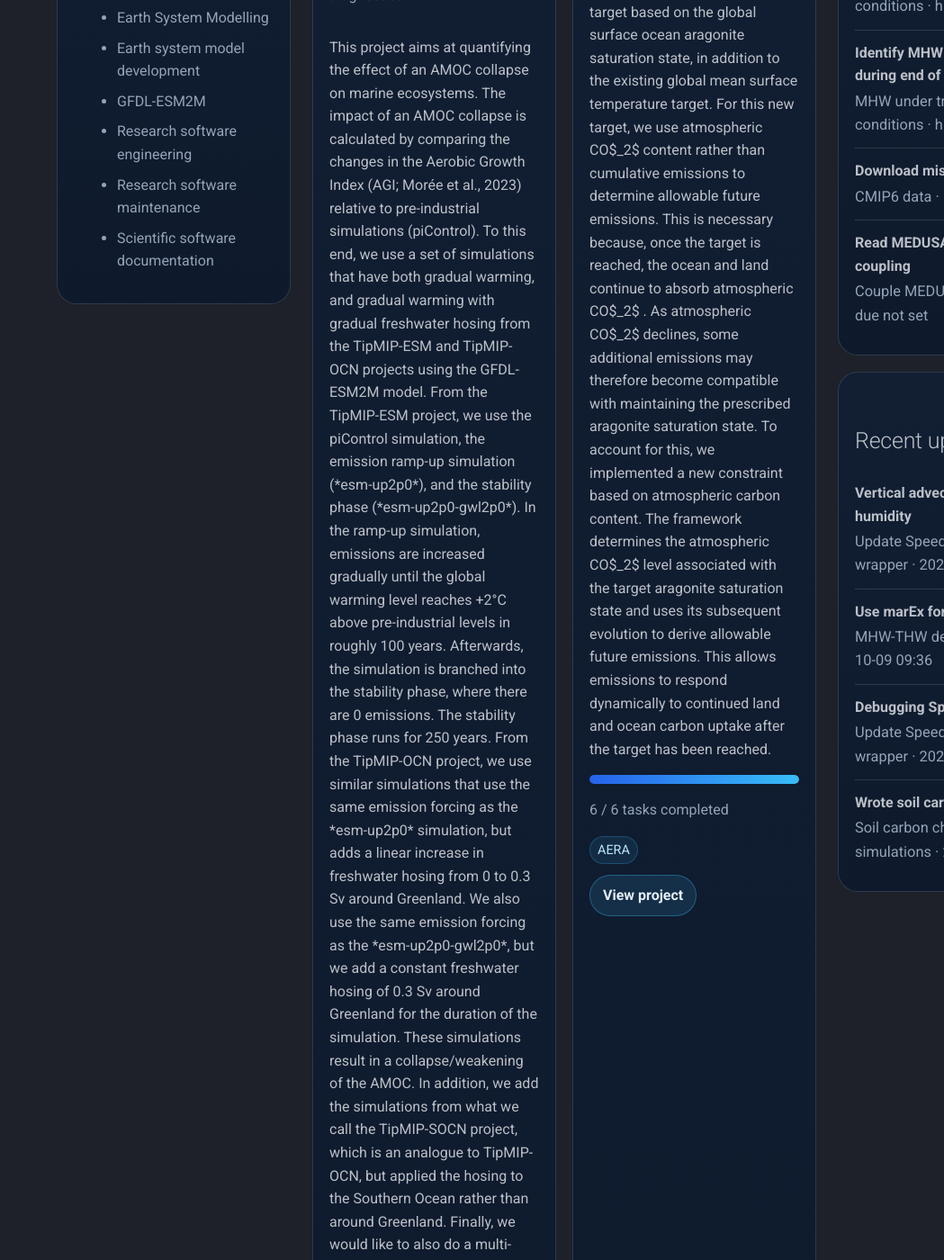
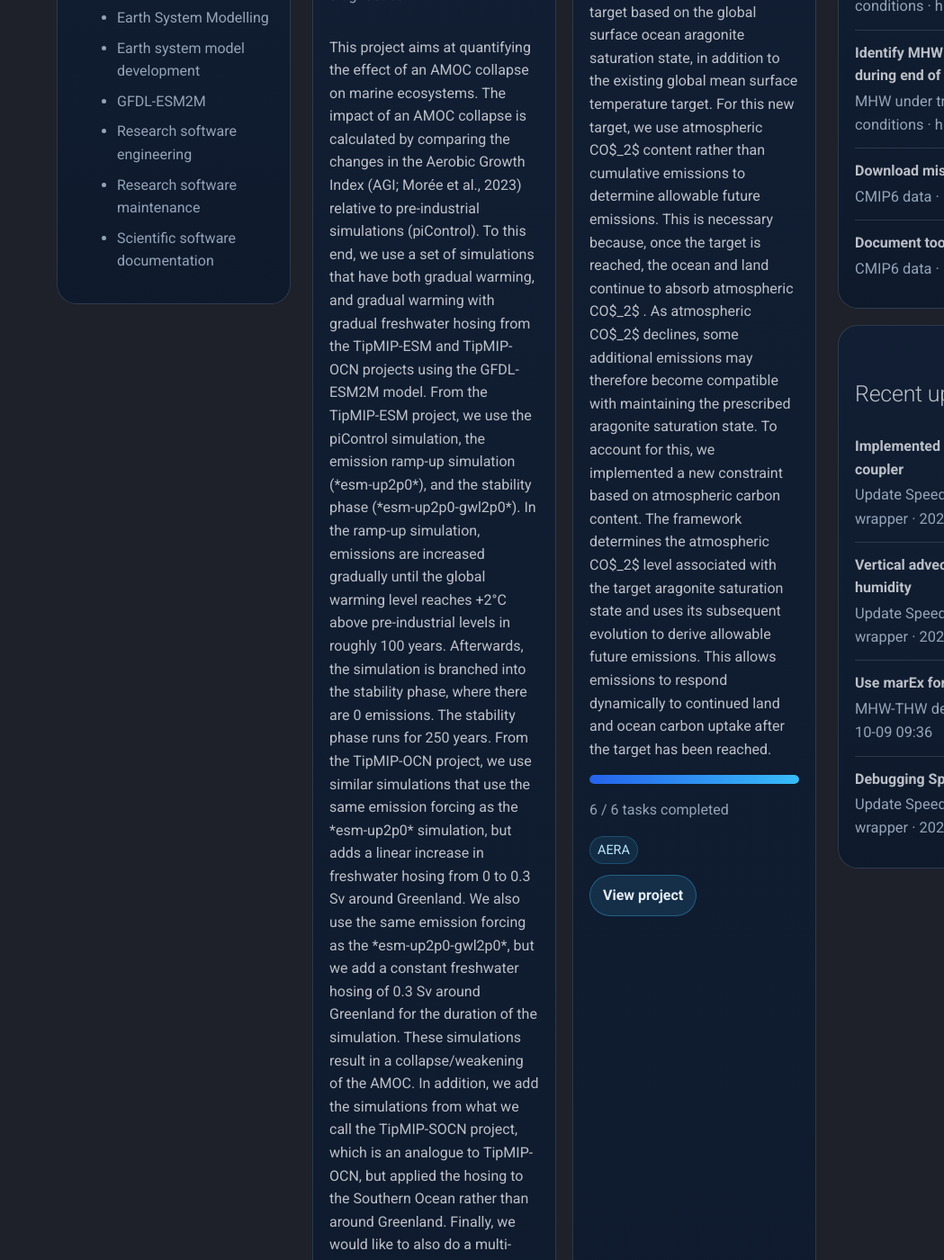
Before and after one commit to ursho2552/urs-research-atlas, an MkDocs documentation site: the page built from docs/index.md, in a window 1280 px wide and 1400 px high, scrolled down 1131 px. Shown: the whole window at 90% size, without its empty margins (231-1280 px from the left). Built offline with MkDocs 1.6.1 and Material for MkDocs 9.7.7, drawn with Linux system fonts in a browser that asks for light colours.

Commit message:
End of day update. Added SpeedyWeather coupling update

```diff
--- a/docs/index.md
+++ b/docs/index.md
@@ -376,13 +376,19 @@ Bibliography:
 
 
 <div class="ra-list-item">
-  <strong>Read MEDUSA&#x27;s documentation on coupling</strong>
-  <span>Couple MEDUSA to Bern3D · medium · due not set</span>
+  <strong>Document tool and share on gitlab/github</strong>
+  <span>CMIP6 data · low · due 2026-10-17</span>
 </div>
 
     </div>
     <div class="ra-panel">
       <h2>Recent updates</h2>
+
+<div class="ra-list-item">
+  <strong>Implemented best stand-alone Speedy on coupler</strong>
+  <span>Update Speedy version in Julia Bern3D wrapper · 2026-10-12 16:40</span>
+</div>
+
 
 <div class="ra-list-item">
   <strong>Vertical advection acts on clipped humidity</strong>
@@ -401,12 +407,6 @@ Bibliography:
   <span>Update Speedy version in Julia Bern3D wrapper · 2026-10-07 17:24</span>
 </div>
 
-
-<div class="ra-list-item">
-  <strong>Wrote soil carbon documentation</strong>
-  <span>Soil carbon change in TIPMIP simulations · 2026-10-05 07:56</span>
-</div>
-
     </div>
   </aside>
 </section>
```
Also changed, not shown: content/projects/update-speedy-version-in-julia-bern3d-wrapper.yml (+6 -1 lines), docs/projects/update-speedy-version-in-julia-bern3d-wrapper.md (+10 -1 lines), docs/todo.md (+6 -6 lines).
